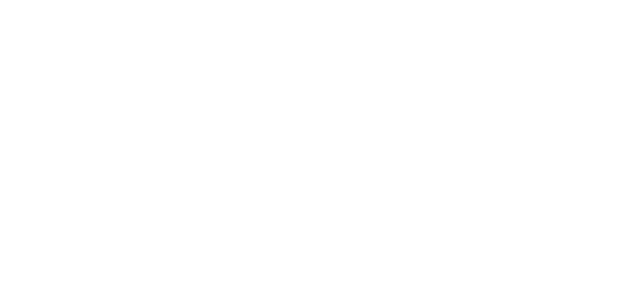
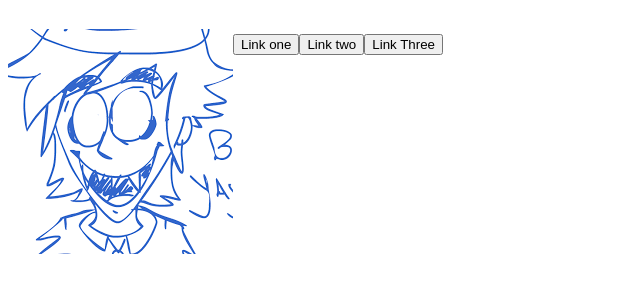
Before and after one commit to yayinxs23/flexbox_page, a plain HTML site: page index.html in a window 1280 px wide. Shown: the whole page, without its empty margins (0-640 px from the left). Drawn offline with Linux system fonts and the light colour scheme.

Commit message:
Adding:logo,mod:index,css

```diff
--- a/index.html
+++ b/index.html
@@ -7,6 +7,14 @@
     <title>Flexbox_page</title>
     <link rel="stylesheet" href="style.css">
 </head>
+<div class="container">
+    <h1 class="logo"><img src="images/logo.png" alt="my logo"></h1>
+    <h2 class="link"><button>Link one</button></h2>
+    <h2 class="link"><button>Link two</button></h2>
+    <h2 class="link"><button>Link Three</button></h2>
+</div>
+
+
 <body>
 
 
--- a/style.css
+++ b/style.css
@@ -0,0 +1,13 @@
+.container{
+    display: flex;
+    justify-content:flex-start;
+}
+
+.logo{
+    align-self:center;
+}
+
+.links{
+    align-self:center;
+
+}
```
Also changed, not shown: images/logo.png (added), logo.png (added).
